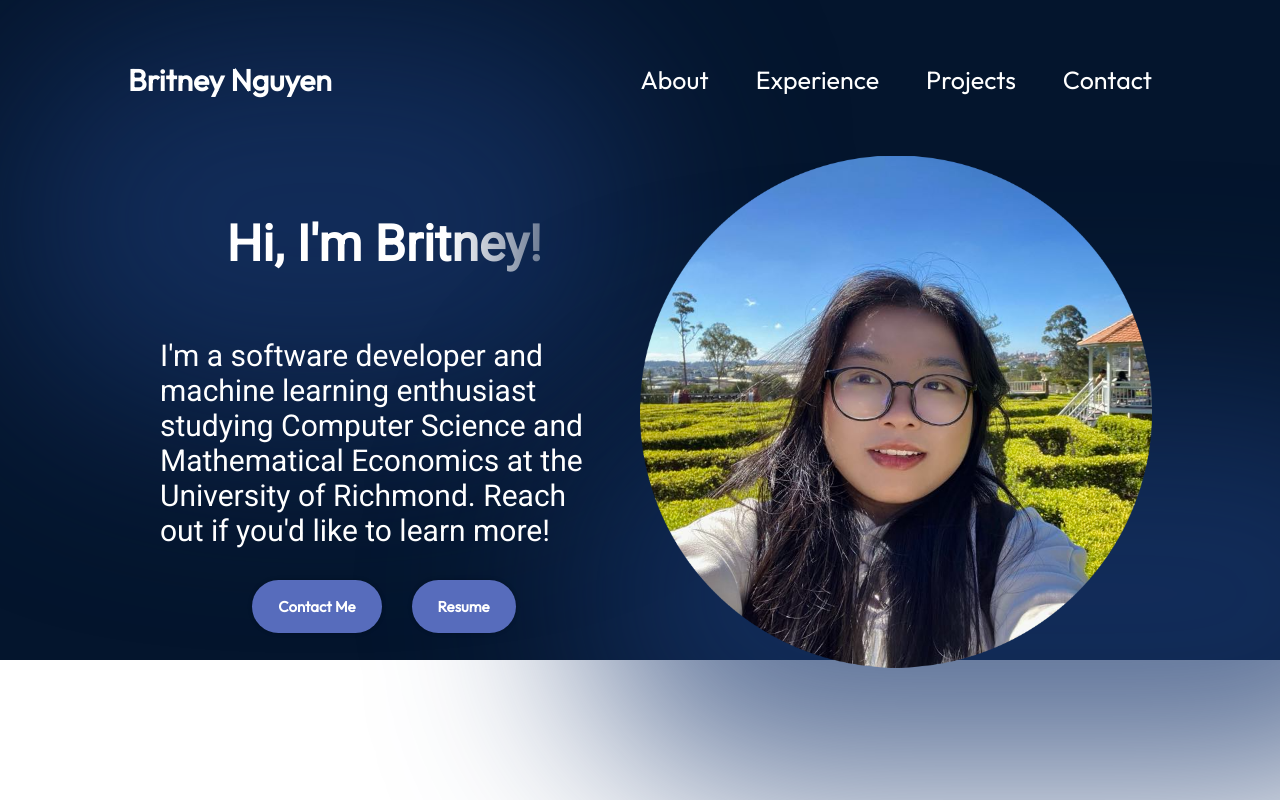
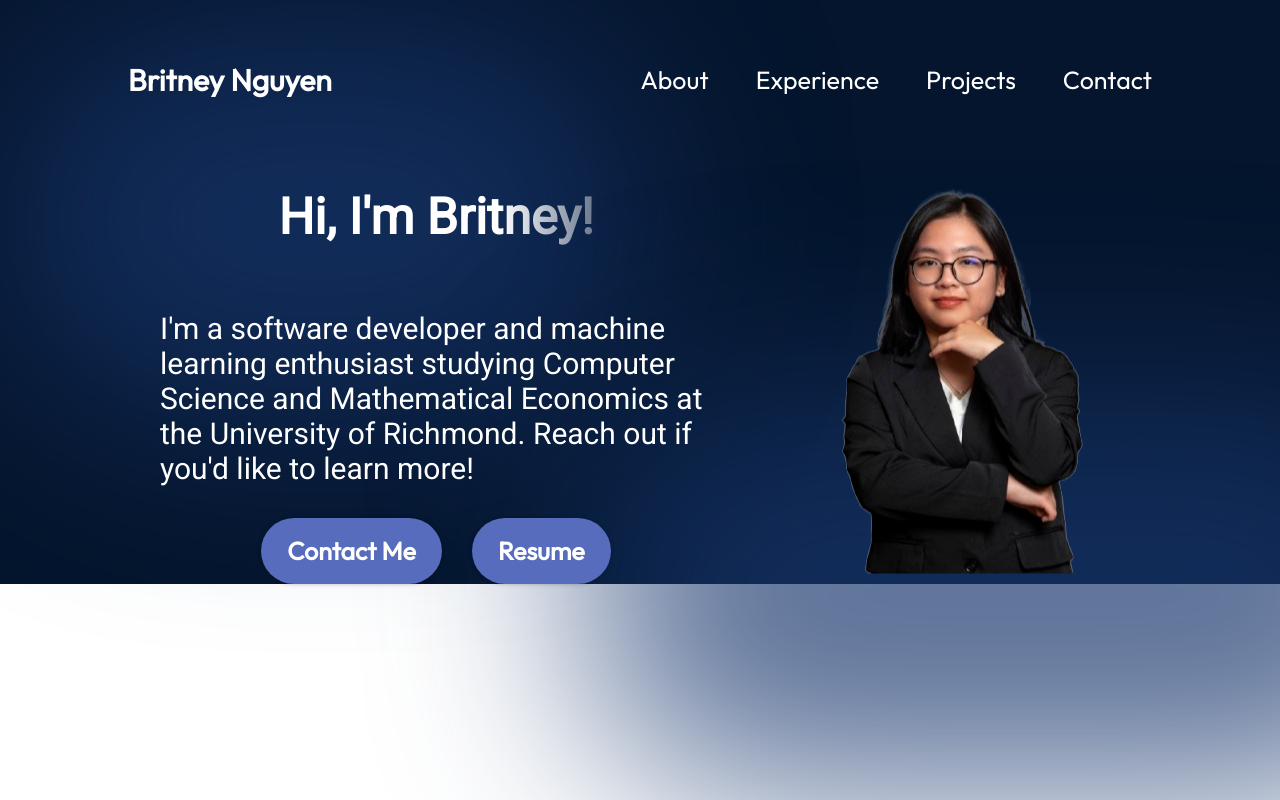
Before and after one commit to bnnguyen/Britney-first-portfolio, a React (Vite) app: page / in a window 1280 px wide. Shown: the top 800 px of the page. Built offline with nearby package versions, Linux system fonts and the light colour scheme.

Commit message:
change hero image

```diff
--- a/src/components/Hero/Hero.jsx
+++ b/src/components/Hero/Hero.jsx
@@ -1,5 +1,5 @@
 import React from 'react'
-import heroImg from "../../../assets/hero/hImg.png"
+import heroImg from "../../../assets/hero/formal.png"
 import styles from "./Hero.module.css"
 
 export const Hero = () => {
--- a/src/components/Hero/Hero.module.css
+++ b/src/components/Hero/Hero.module.css
@@ -48,10 +48,11 @@
     background-color: var(--color-primary);
     color: var(--color-text);
     border-radius: 100px;
-    font-size: 15px;
+    font-size: 25px;
     font-weight: 600;
     padding: 17px 26px;
     box-shadow: 0 0 4px 0 rgba(0,0,0,0.25);
+    text-align: center;
 }
 
 .heroBtn a:hover {
@@ -61,7 +62,7 @@
 }
 
 .heroImg {
-    width: 50%;
+    width: 70%;
     z-index: 1;
 
     animation-name: floating;
@@ -75,7 +76,7 @@
         transform: translate(0,0px);
     }
     50% {
-        transform: translate(0,30px);
+        transform: translate(0,10px);
     }
     100% {
         transform: translate(0,-0px);
```
Also changed, not shown: assets/hero/formal.png (added).
